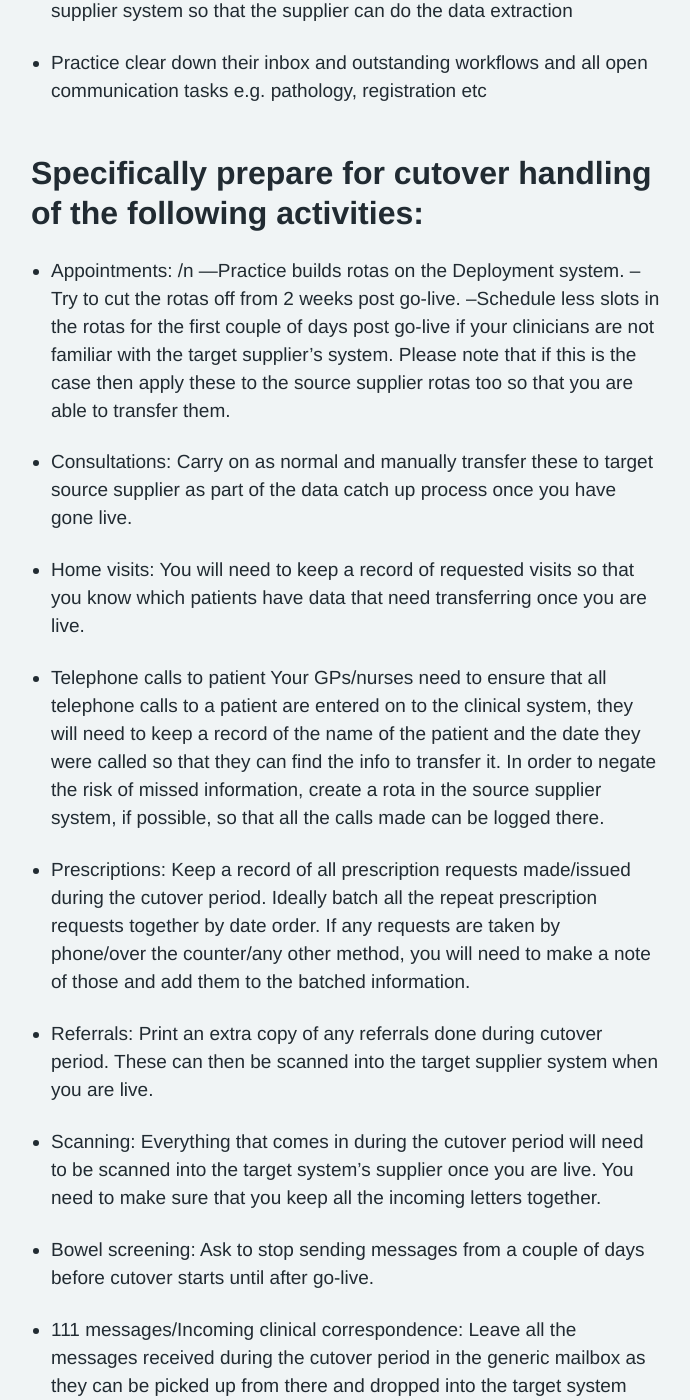
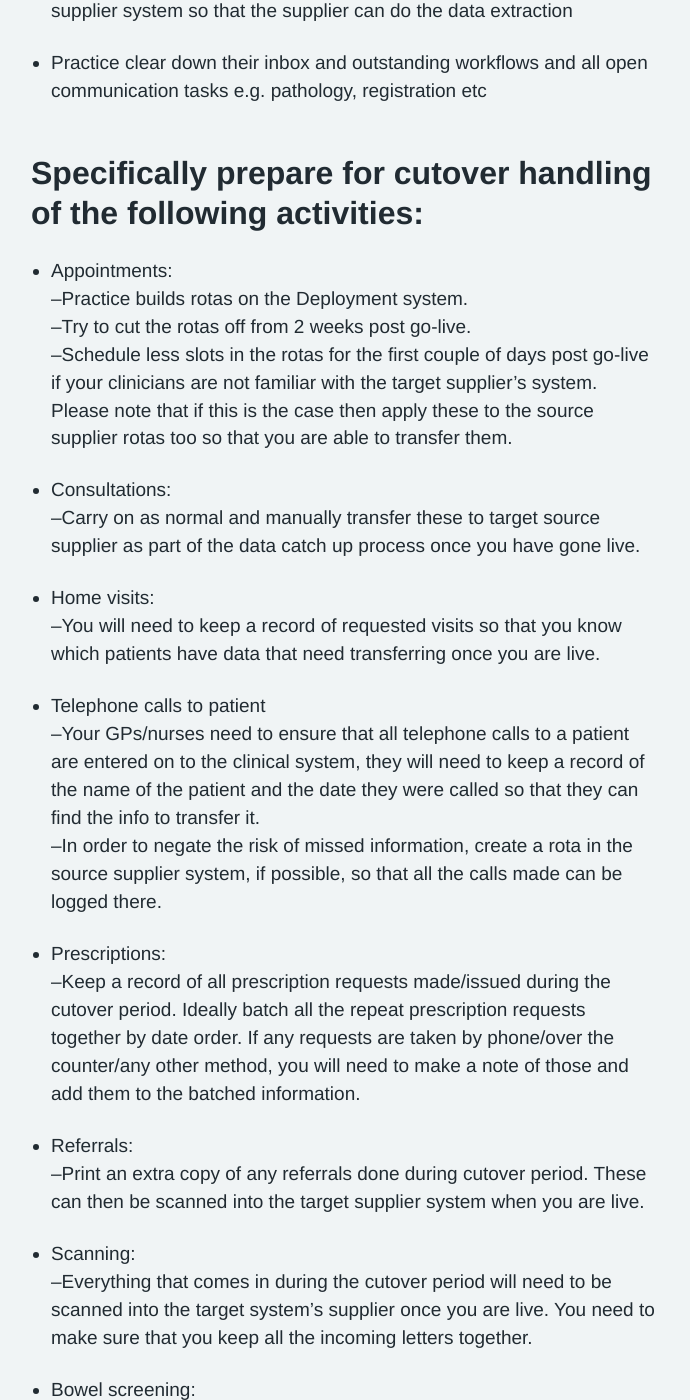
Before and after one commit to nhsconnect/prm-practice-migration, a Jekyll site: the page built from guide/05-planning-for-cut-over.md, in a window 1280 px wide and 1400 px high, scrolled down 1284 px. Shown: the whole window, without its empty margins (129-819 px from the left). Built offline with Jekyll 4.4.1, drawn with Linux system fonts in a browser that asks for light colours; some web fonts are replaced; some of the changed text lies outside the part shown.

Commit message:
[EW] Change the style of the list for the cutover prep page

```diff
--- a/guide/05-planning-for-cut-over.md
+++ b/guide/05-planning-for-cut-over.md
@@ -27,43 +27,43 @@ During this stage, the practice gathers all the key people who will be involved
 
 ## Specifically prepare for cutover handling of the following activities:
 
-* Appointments: /n
-  ---Practice builds rotas on the Deployment system.
+* Appointments:
+  --Practice builds rotas on the Deployment system.
   --Try to cut the rotas off from 2 weeks post go-live.
   --Schedule less slots in the rotas for the first couple of days post go-live if your clinicians are not familiar with the target supplier’s system. Please note that if this is the case then apply these to the source supplier rotas too so that you are able to transfer them.
 
 * Consultations:
-  Carry on as normal and manually transfer these to target source supplier as part of the data catch up process once you have gone live.
+  --Carry on as normal and manually transfer these to target source supplier as part of the data catch up process once you have gone live.
 
 * Home visits:
-  You will need to keep a record of requested visits so that you know which patients have data that need transferring once you are live.
+  --You will need to keep a record of requested visits so that you know which patients have data that need transferring once you are live.
 
 * Telephone calls to patient
-  Your GPs/nurses need to ensure that all telephone calls to a patient are entered on to the clinical system, they will need to keep a record of the name of the patient and the date they were called so that they can find the info to transfer it.
-  In order to negate the risk of missed information, create a rota in the source supplier system, if possible, so that all the calls made can be logged there.
+  --Your GPs/nurses need to ensure that all telephone calls to a patient are entered on to the clinical system, they will need to keep a record of the name of the patient and the date they were called so that they can find the info to transfer it.
+  --In order to negate the risk of missed information, create a rota in the source supplier system, if possible, so that all the calls made can be logged there.
 
 * Prescriptions:
-  Keep a record of all prescription requests made/issued during the cutover period. Ideally batch all the repeat prescription requests together by date order. If any requests are taken by phone/over the counter/any other method, you will need to make a note of those and add them to the batched information.
+  --Keep a record of all prescription requests made/issued during the cutover period. Ideally batch all the repeat prescription requests together by date order. If any requests are taken by phone/over the counter/any other method, you will need to make a note of those and add them to the batched information.
 
 * Referrals:
-  Print an extra copy of any referrals done during cutover period. These can then be scanned into the target supplier system when you are live.
+  --Print an extra copy of any referrals done during cutover period. These can then be scanned into the target supplier system when you are live.
 
 * Scanning:
-  Everything that comes in during the cutover period will need to be scanned into the target system’s supplier once you are live. You need to make sure that you keep all the incoming letters together.
+  --Everything that comes in during the cutover period will need to be scanned into the target system’s supplier once you are live. You need to make sure that you keep all the incoming letters together.
 
 * Bowel screening:
-  Ask to stop sending messages from a couple of days before cutover starts until after go-live.
+  --Ask to stop sending messages from a couple of days before cutover starts until after go-live.
 
 * 111 messages/Incoming clinical correspondence:
-  Leave all the messages received during the cutover period in the generic mailbox as they can be picked up from there and dropped into the target system once you are live. You may want to print copies for your GPs to view.
+  --Leave all the messages received during the cutover period in the generic mailbox as they can be picked up from there and dropped into the target system once you are live. You may want to print copies for your GPs to view.
 
 * Out Of Hours:
-  The OOH reports will continue to come into the source system during cutover. You will need to keep a copy of each for scanning into the target system once live.
+  --The OOH reports will continue to come into the source system during cutover. You will need to keep a copy of each for scanning into the target system once live.
 
 * Summarisation/routine data entry:
-  All of this will need to stop as the information will not be transferred to target supplier.
+  --All of this will need to stop as the information will not be transferred to target supplier.
 
 ## Additional notes:
-  The source supplier system maintenance support will continue for 3 months post go-live and you will have access to it for this period.
-  Any patients (other than deceased) deducted before your final data production won't migrate.
-  Some practices draft in additional support/cover so that there is dedicated people/time for testing.
+* The source supplier system maintenance support will continue for 3 months post go-live and you will have access to it for this period.
+* Any patients (other than deceased) deducted before your final data production won't migrate.
+* Some practices draft in additional support/cover so that there is dedicated people/time for testing.
```
